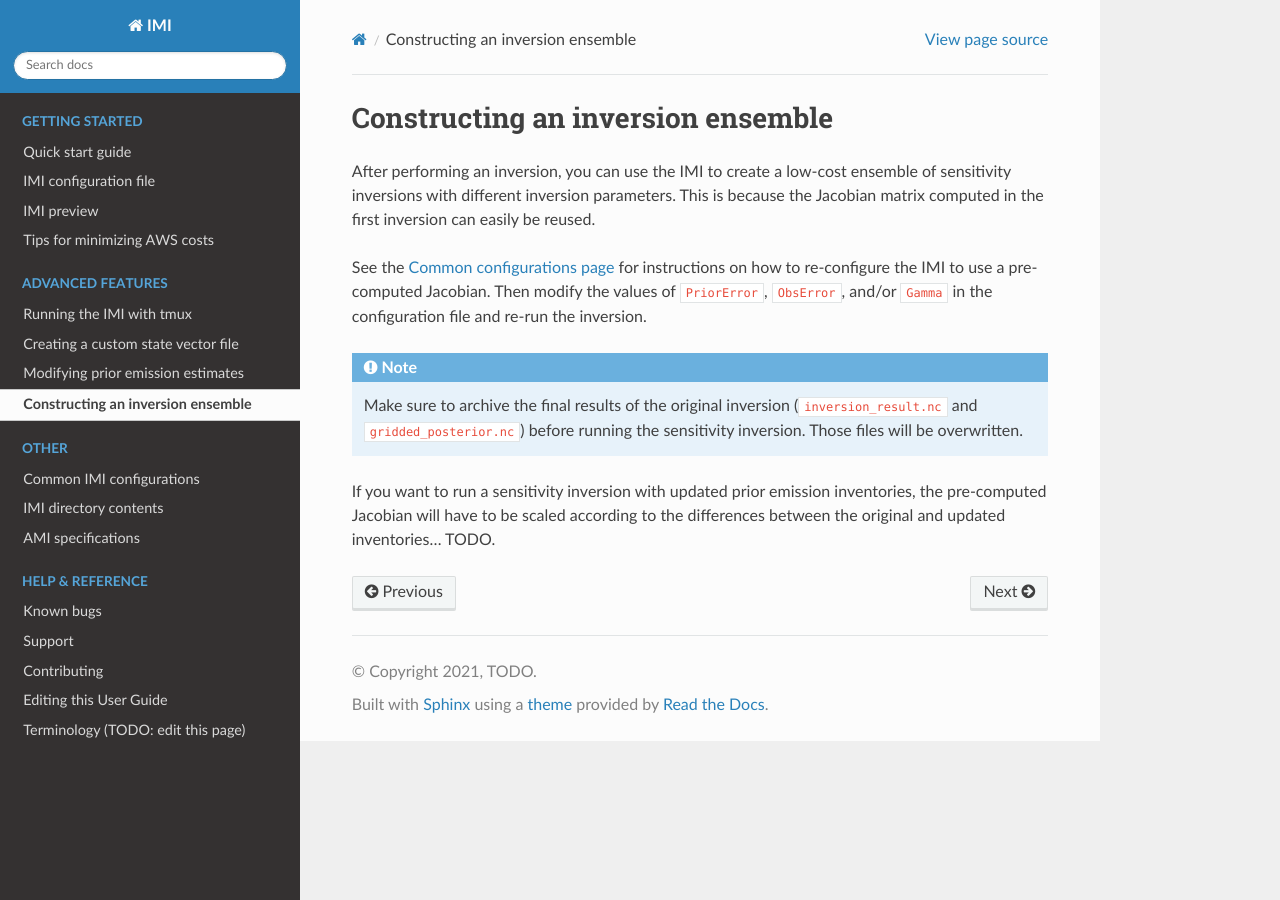
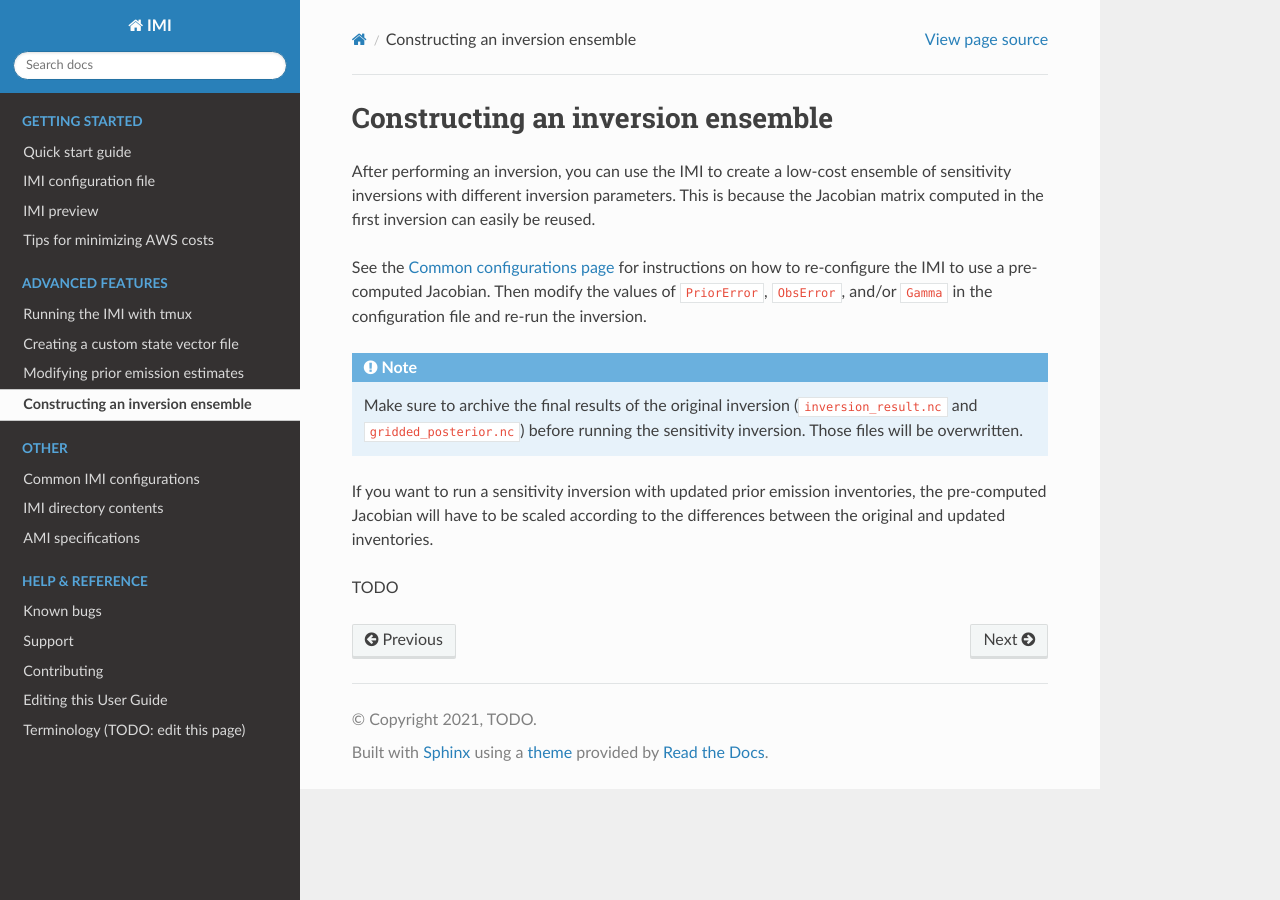
Before and after one commit to geoschem/integrated_methane_inversion, a Sphinx documentation site: the page built from docs/source/advanced/inversion-ensemble.rst, in a window 1280 px wide. Built offline with Sphinx 7.4.7 and the Read the Docs theme 2.0.0, drawn with Linux system fonts in a browser that asks for light colours.

Commit message:
minor edit docs

```diff
--- a/docs/source/advanced/inversion-ensemble.rst
+++ b/docs/source/advanced/inversion-ensemble.rst
@@ -13,4 +13,6 @@ the values of ``PriorError``, ``ObsError``, and/or ``Gamma`` in the configuratio
     before running the sensitivity inversion. Those files will be overwritten.
 
 If you want to run a sensitivity inversion with updated prior emission inventories, the pre-computed Jacobian will have
-to be scaled according to the differences between the original and updated inventories... TODO.
+to be scaled according to the differences between the original and updated inventories.
+
+TODO
```
